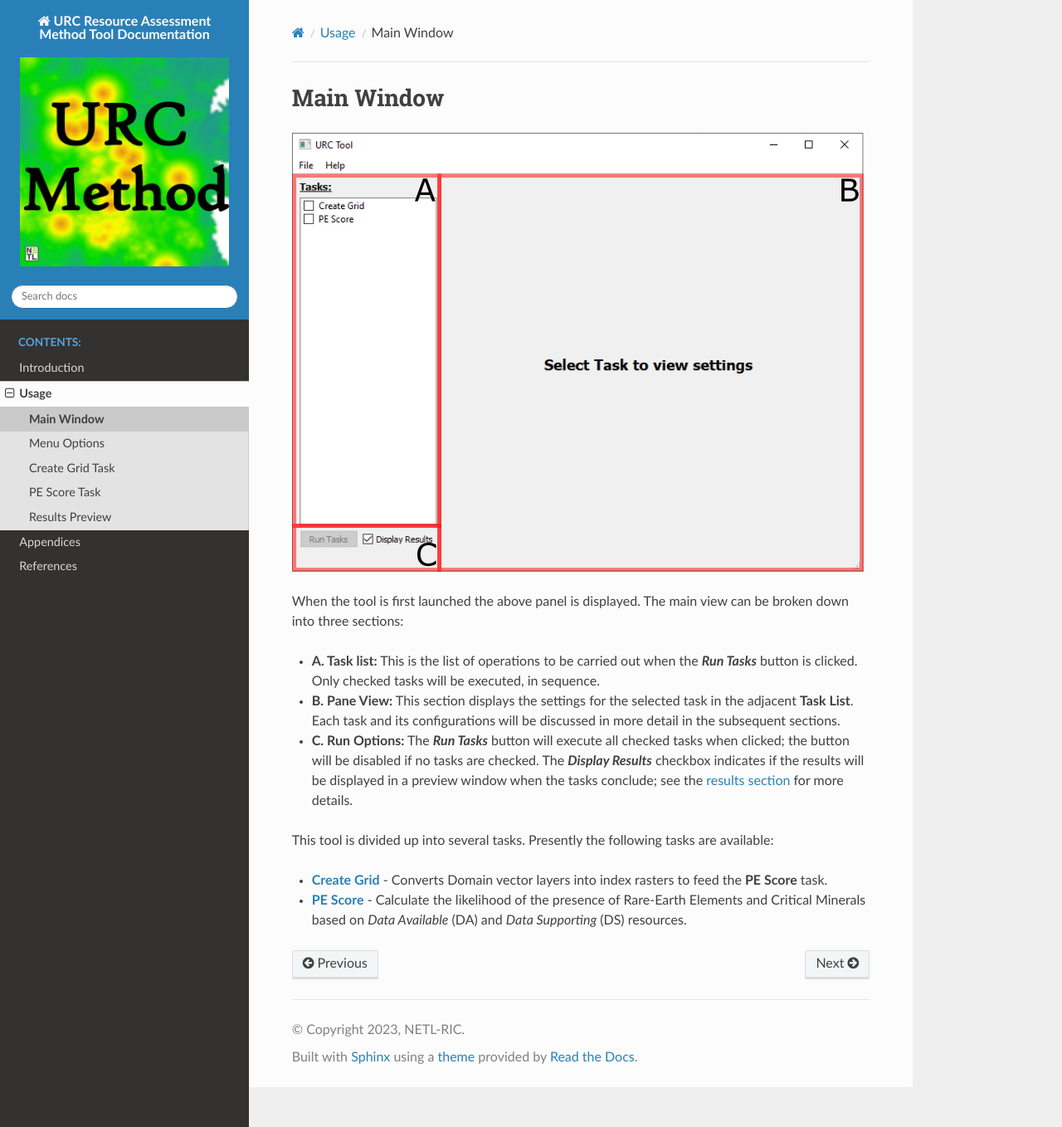
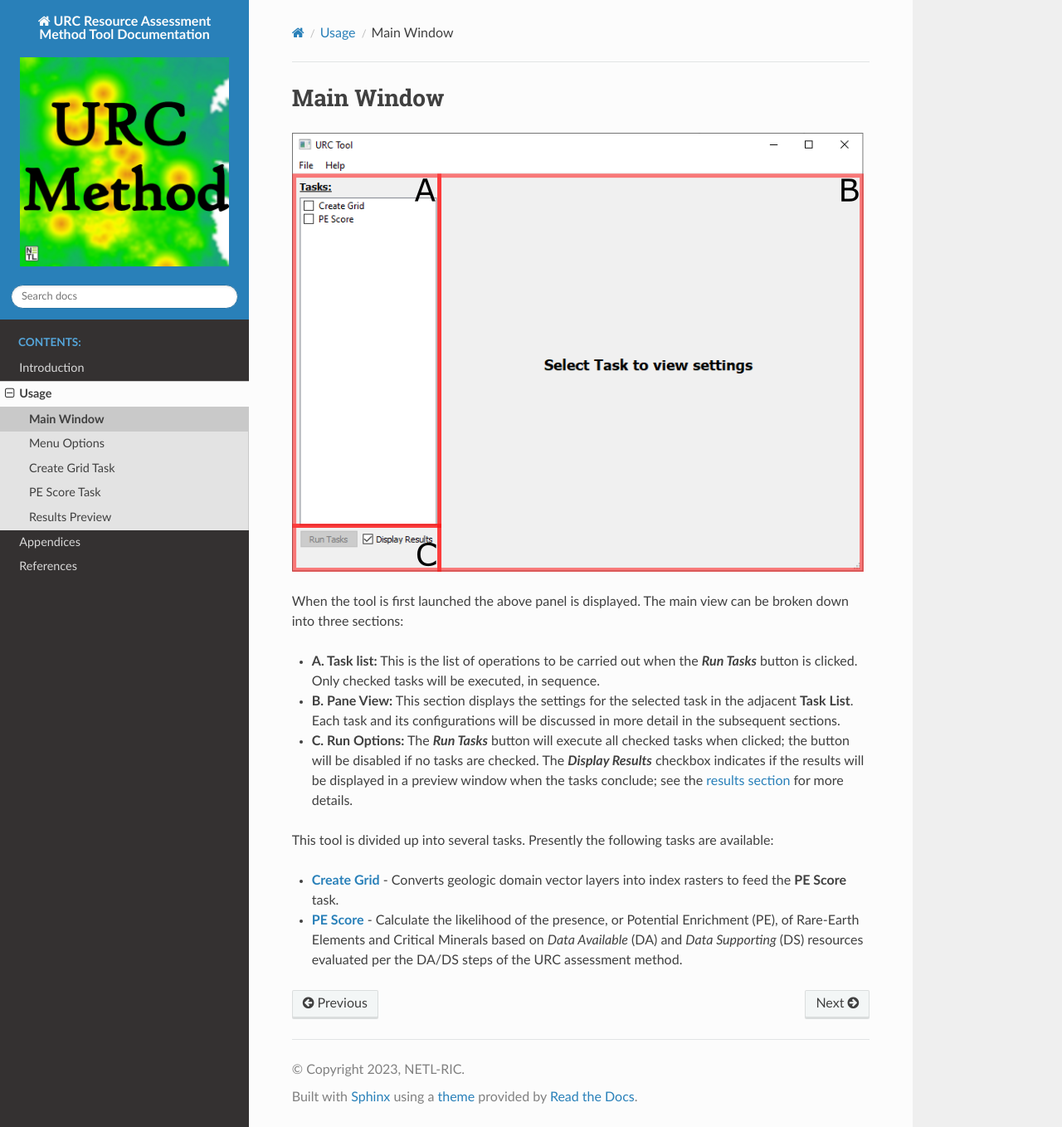
Before and after one commit to NETL-RIC/URC-Assessment-Method, a Sphinx documentation site: the page built from user_doc/source/usage/main_window.md, in a window 1280 px wide and 1358 px high. Shown: the whole window at 83% size. Built offline with Sphinx 7.4.7 and the Read the Docs theme 2.0.0, drawn with Linux system fonts in a browser that asks for light colours.

Commit message:
Update main_window.md

```diff
--- a/user_doc/source/usage/main_window.md
+++ b/user_doc/source/usage/main_window.md
@@ -16,7 +16,7 @@ When the tool is first launched the above panel is displayed. The main view can
 
 This tool is divided up into several tasks. Presently the following tasks are available:
 
-* [__Create Grid__](create_grid_task.md) - Converts Domain vector layers into index rasters to feed the
+* [__Create Grid__](create_grid_task.md) - Converts geologic domain vector layers into index rasters to feed the
   **PE Score** task.
-* [__PE Score__](pe_score_task.md) - Calculate the likelihood of the presence of Rare-Earth Elements and Critical
-  Minerals based on _Data Available_ (DA) and _Data Supporting_ (DS) resources.
+* [__PE Score__](pe_score_task.md) - Calculate the likelihood of the presence, or Potential Enrichment (PE), of Rare-Earth Elements and Critical
+  Minerals based on _Data Available_ (DA) and _Data Supporting_ (DS) resources evaluated per the DA/DS steps of the URC assessment method.
```
